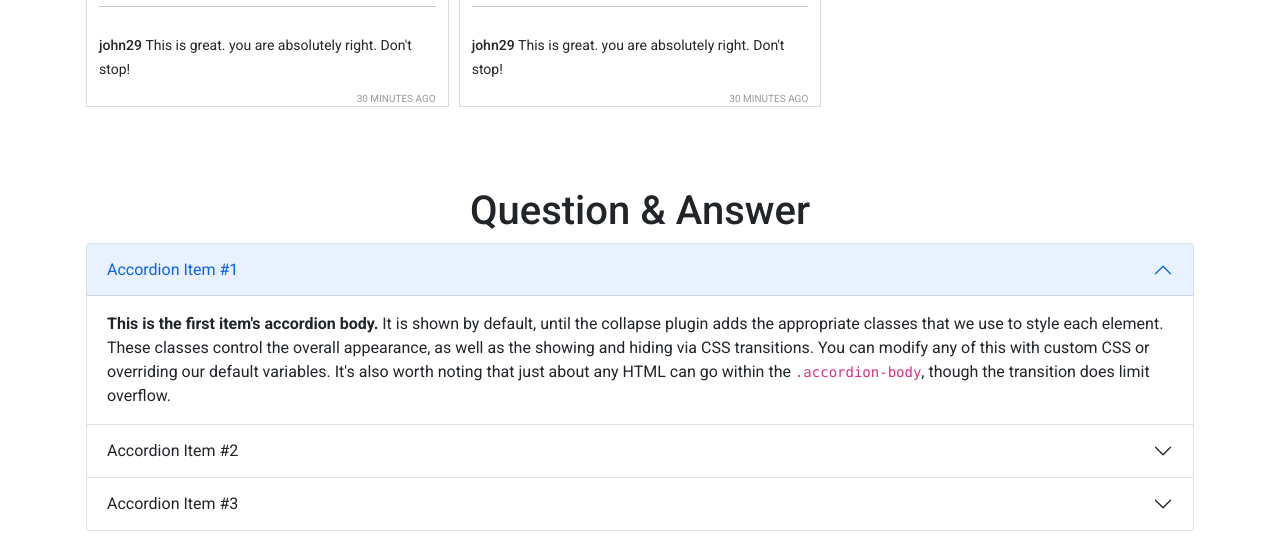
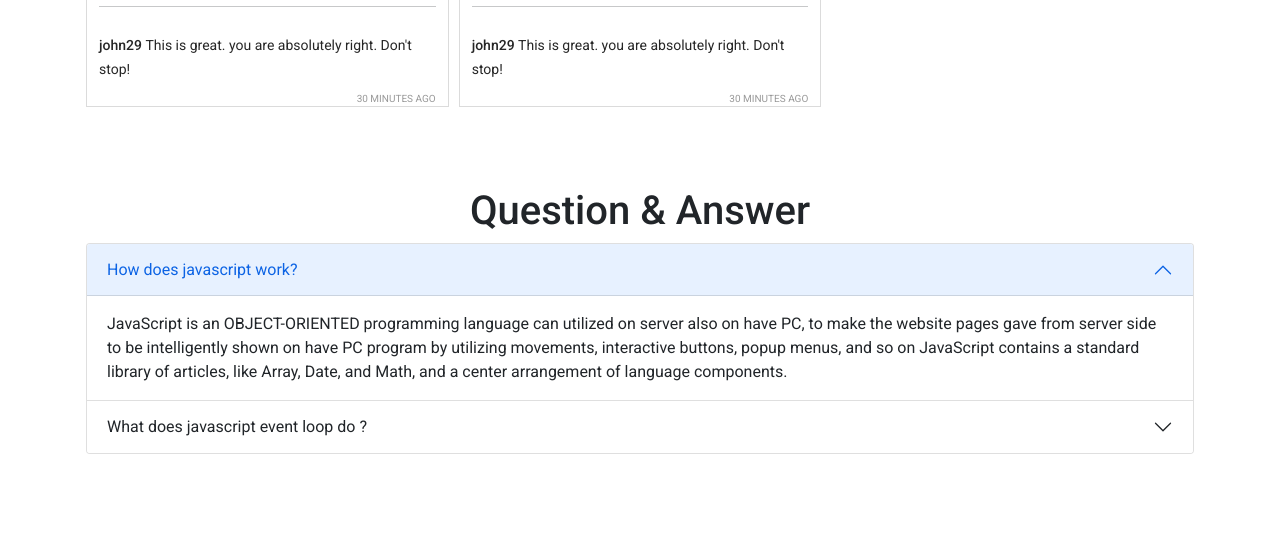
Before and after one commit to sarkerrakib/our-insta-sohor, a plain HTML site: page index.html in a window 1280 px wide. Shown: the part 1425-1972 px from the top of the page. After the commit the page ends 1895 px from the top, so only its background shows below. Drawn offline with nearby package versions, Linux system fonts and the light colour scheme.

Commit message:
Q & A section done

```diff
--- a/index.html
+++ b/index.html
@@ -68,46 +68,42 @@
             <div class="accordion-item">
               <h2 class="accordion-header" id="headingOne">
                 <button class="accordion-button" type="button" data-bs-toggle="collapse" data-bs-target="#collapseOne" aria-expanded="true" aria-controls="collapseOne">
-                  Accordion Item #1
+                  How does javascript work?
                 </button>
               </h2>
               <div id="collapseOne" class="accordion-collapse collapse show" aria-labelledby="headingOne" data-bs-parent="#accordionExample">
                 <div class="accordion-body">
-                  <strong>This is the first item's accordion body.</strong> It is shown by default, until the collapse plugin adds the appropriate classes that we use to style each element. These classes control the overall appearance, as well as the showing and hiding via CSS transitions. You can modify any of this with custom CSS or overriding our default variables. It's also worth noting that just about any HTML can go within the <code>.accordion-body</code>, though the transition does limit overflow.
+                    JavaScript is an OBJECT-ORIENTED programming language can utilized on server also on have PC, to make the website pages gave from server side to be intelligently shown on have PC program by utilizing movements, interactive buttons, popup menus, and so on
+
+                    JavaScript contains a standard library of articles, like Array, Date, and Math, and a center arrangement of language components.
                 </div>
               </div>
             </div>
             <div class="accordion-item">
               <h2 class="accordion-header" id="headingTwo">
                 <button class="accordion-button collapsed" type="button" data-bs-toggle="collapse" data-bs-target="#collapseTwo" aria-expanded="false" aria-controls="collapseTwo">
-                  Accordion Item #2
+                  What does javascript event loop do ?
                 </button>
               </h2>
               <div id="collapseTwo" class="accordion-collapse collapse" aria-labelledby="headingTwo" data-bs-parent="#accordionExample">
                 <div class="accordion-body">
-                  <strong>This is the second item's accordion body.</strong> It is hidden by default, until the collapse plugin adds the appropriate classes that we use to style each element. These classes control the overall appearance, as well as the showing and hiding via CSS transitions. You can modify any of this with custom CSS or overriding our default variables. It's also worth noting that just about any HTML can go within the <code>.accordion-body</code>, though the transition does limit overflow.
+                    The concept of event loop is very simple. But in order to understand that, first we need to be clear about some concepts related to event loop.
+
+                    Event loop is only a gatekeeper who keeps a decent correspondence with Call Stack and Callback Queue. It checks in the event that the call stack is free, tells the callback line. Then, at that point, Callback line passes the callback capacity to Call stack to be executed. Whenever all the callback capacities are executed, the call stack is out and worldwide execution setting is free.
                 </div>
               </div>
             </div>
-            <div class="accordion-item">
-              <h2 class="accordion-header" id="headingThree">
-                <button class="accordion-button collapsed" type="button" data-bs-toggle="collapse" data-bs-target="#collapseThree" aria-expanded="false" aria-controls="collapseThree">
-                  Accordion Item #3
-                </button>
-              </h2>
-              <div id="collapseThree" class="accordion-collapse collapse" aria-labelledby="headingThree" data-bs-parent="#accordionExample">
-                <div class="accordion-body">
-                  <strong>This is the third item's accordion body.</strong> It is hidden by default, until the collapse plugin adds the appropriate classes that we use to style each element. These classes control the overall appearance, as well as the showing and hiding via CSS transitions. You can modify any of this with custom CSS or overriding our default variables. It's also worth noting that just about any HTML can go within the <code>.accordion-body</code>, though the transition does limit overflow.
-                </div>
-              </div>
-            </div>
+
           </div>
 
     </section>
     <footer></footer>
 
+
+    <script src="https://cdn.jsdelivr.net/npm/bootstrap@5.1.3/dist/js/bootstrap.bundle.min.js" integrity="sha384-ka7Sk0Gln4gmtz2MlQnikT1wXgYsOg+OMhuP+IlRH9sENBO0LRn5q+8nbTov4+1p" crossorigin="anonymous"></script>
     <!-- add javascript  file  -->
     <script src="./js/app.js"></script>
+
 </body>
 
 </html>
```
